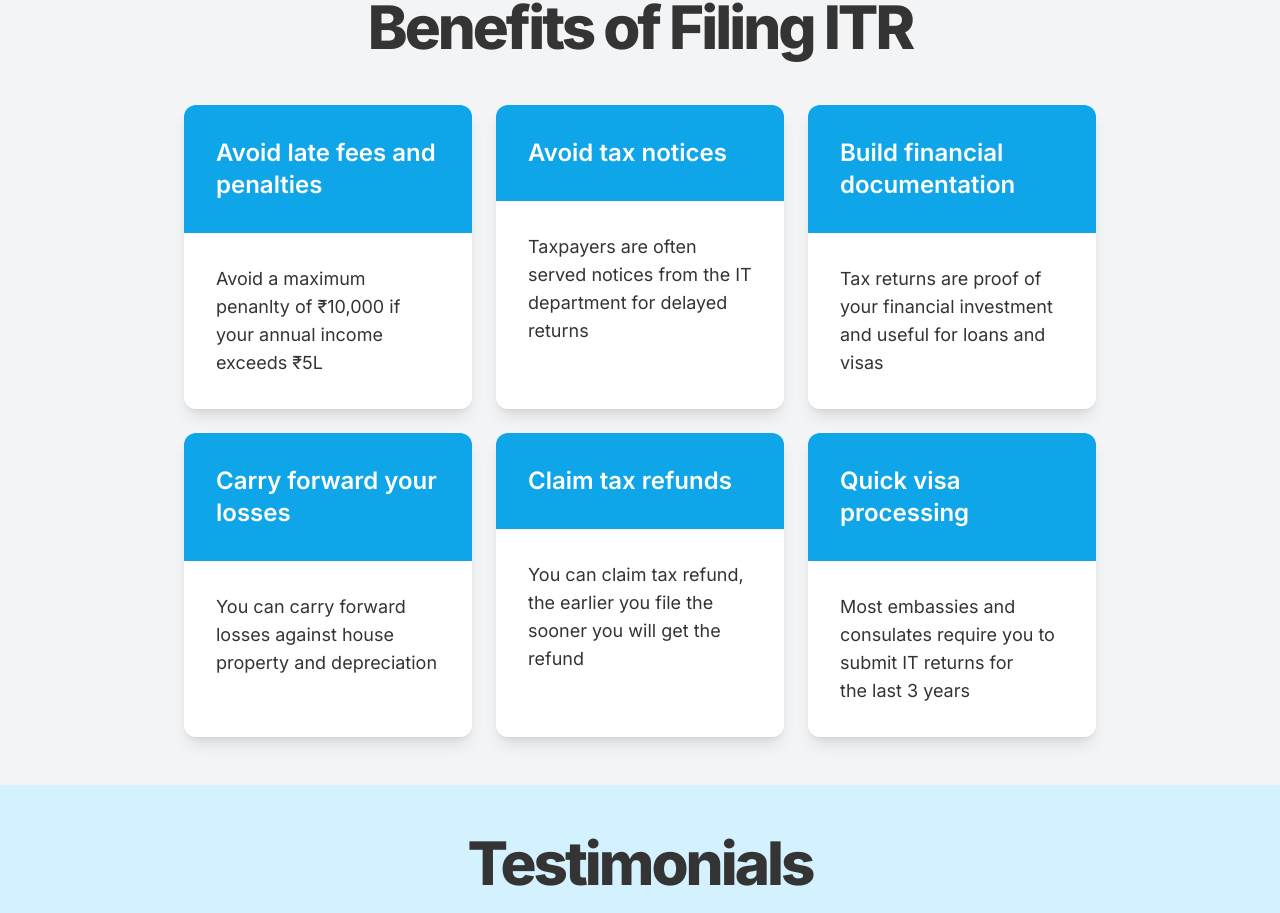
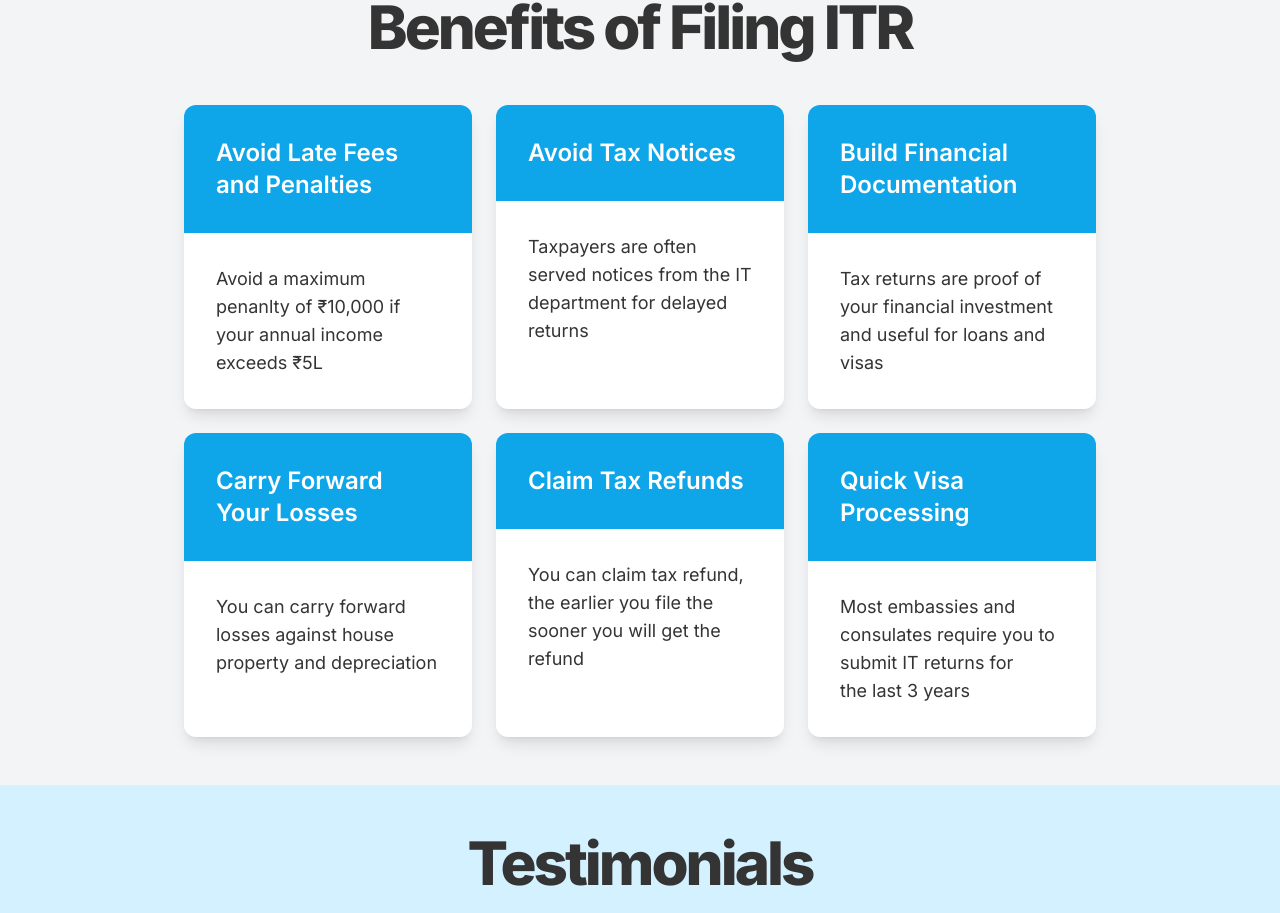
Before and after one commit to itrmitra/itrmitra, a Next.js app: page / in a window 1280 px wide. Shown: the part 4244-5157 px from the top of the page. Built offline with nearby package versions, Linux system fonts and the light colour scheme.

Commit message:
fix: set sentence case to title of benefit card title

```diff
--- a/src/data/benefits.ts
+++ b/src/data/benefits.ts
@@ -1,28 +1,28 @@
 export const benefits = [
     {
-        title: "Avoid late fees and penalties",
+        title: "Avoid Late Fees and Penalties",
         content: "Avoid a maximum penanlty of ₹10,000 if your annual income exceeds ₹5L",
     },
     {
-        title: "Avoid tax notices",
+        title: "Avoid Tax Notices",
         content: "Taxpayers are often served notices from the IT department for delayed returns",
     },
     {
-        title: "Build financial documentation",
+        title: "Build Financial Documentation",
         content:
             "Tax returns are proof of your financial investment and useful for loans and visas",
     },
     {
-        title: "Carry forward your losses",
+        title: "Carry Forward Your Losses",
         content: "You can carry forward losses against house property and depreciation",
     },
     {
-        title: "Claim tax refunds",
+        title: "Claim Tax Refunds",
         content:
             "You can claim tax refund, the earlier you file the sooner you will get the refund",
     },
     {
-        title: "Quick visa processing",
+        title: "Quick Visa Processing",
         content:
             "Most embassies and consulates require you to submit IT returns for the last 3 years",
     },
```
